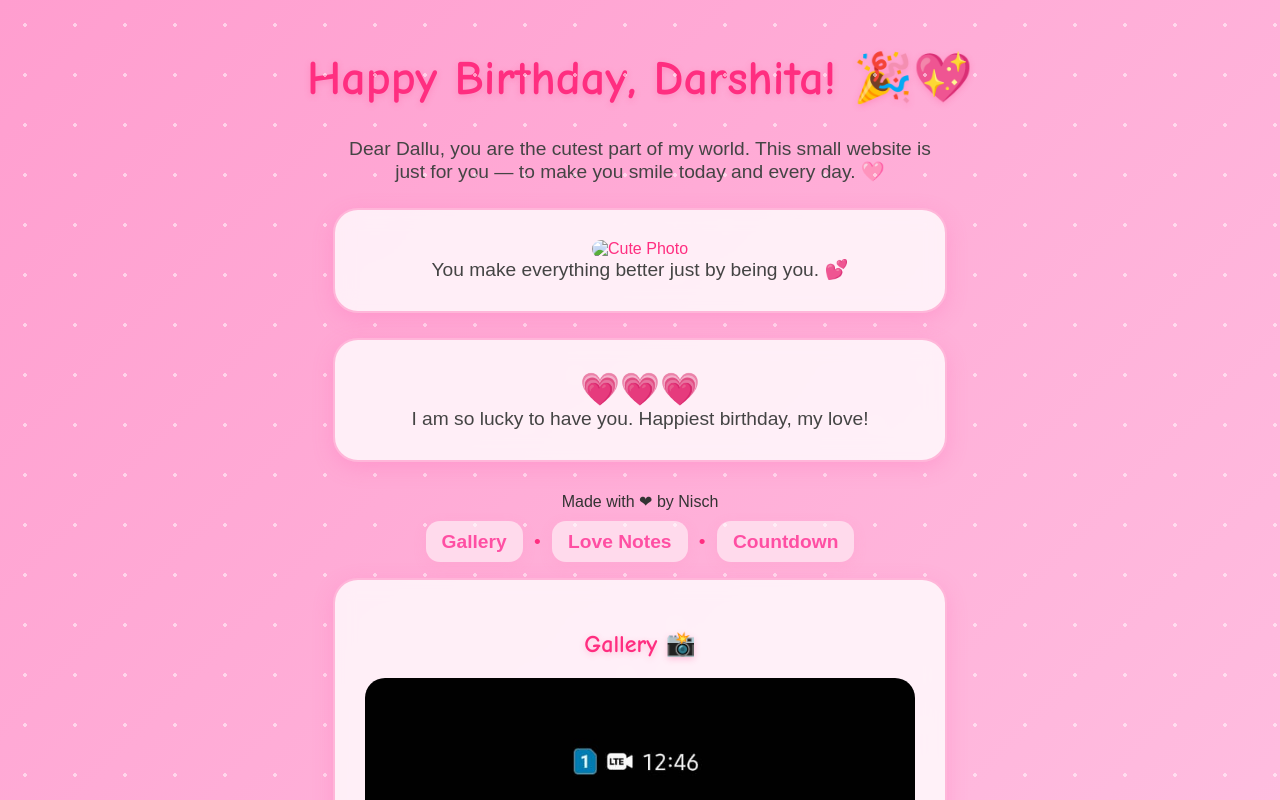
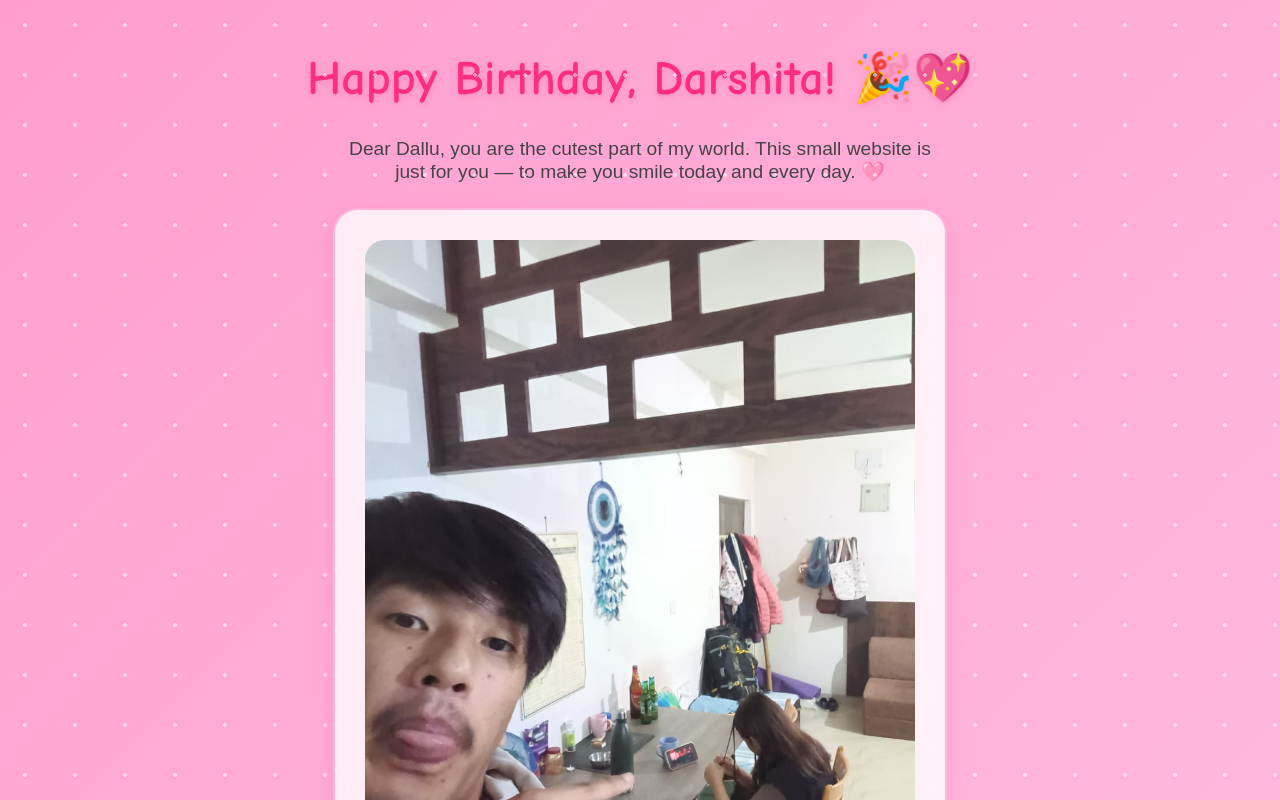
Before and after one commit to tnischal829-sudo/Bithday-Website-Dasu, a plain HTML site: page index.html in a window 1280 px wide. Shown: the top 800 px of the page. Drawn offline with Linux system fonts and the light colour scheme.

Commit message:
Update index.html

```diff
--- a/index.html
+++ b/index.html
@@ -136,7 +136,7 @@
   <p>Dear Dallu, you are the cutest part of my world. This small website is just for you — to make you smile today and every day. 🩷</p>
 
   <div class="card">
-    <img src="YOUR_IMAGE_URL_HERE" alt="Cute Photo" />
+    <img src="WhatsApp Image 2025-11-20 at 14.59.36_683cf43c.jpg" alt="Happiest Birthday hehe" />
     <p>You make everything better just by being you. 💕</p>
   </div>
 
```
